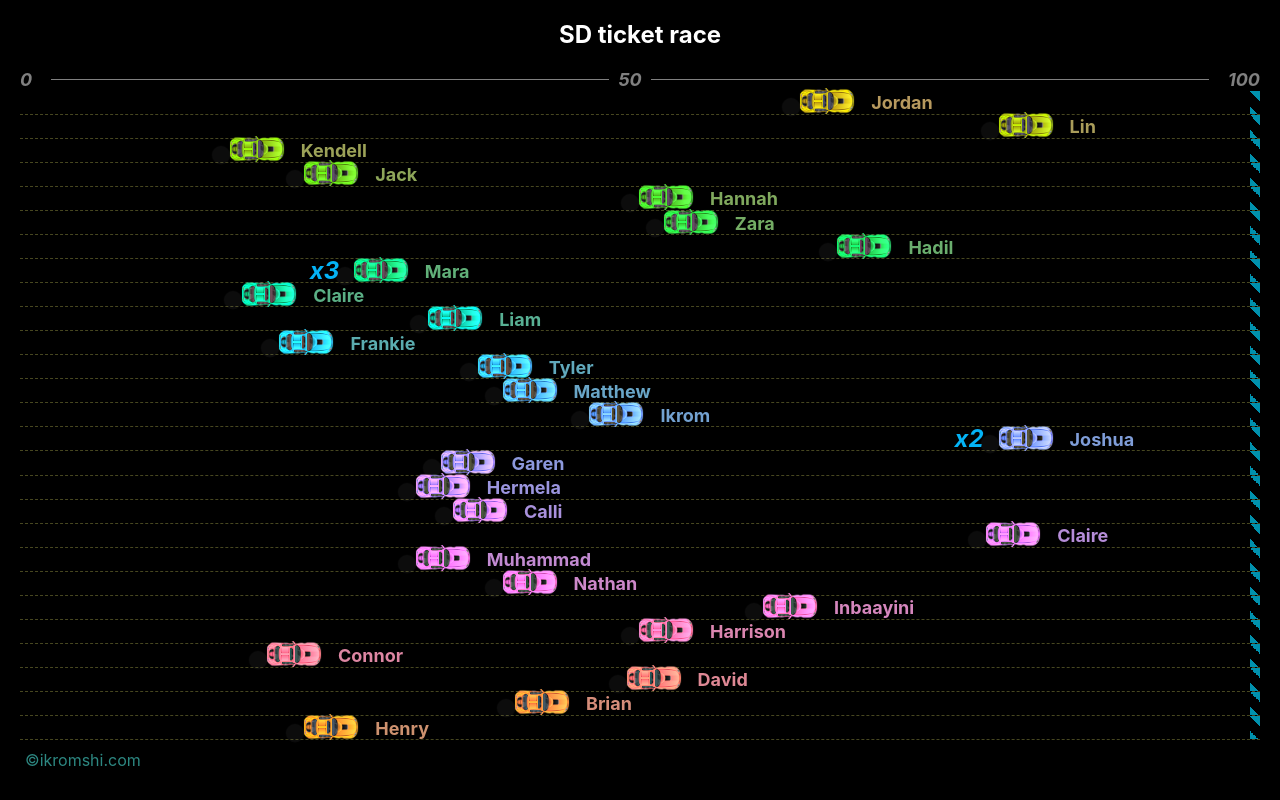
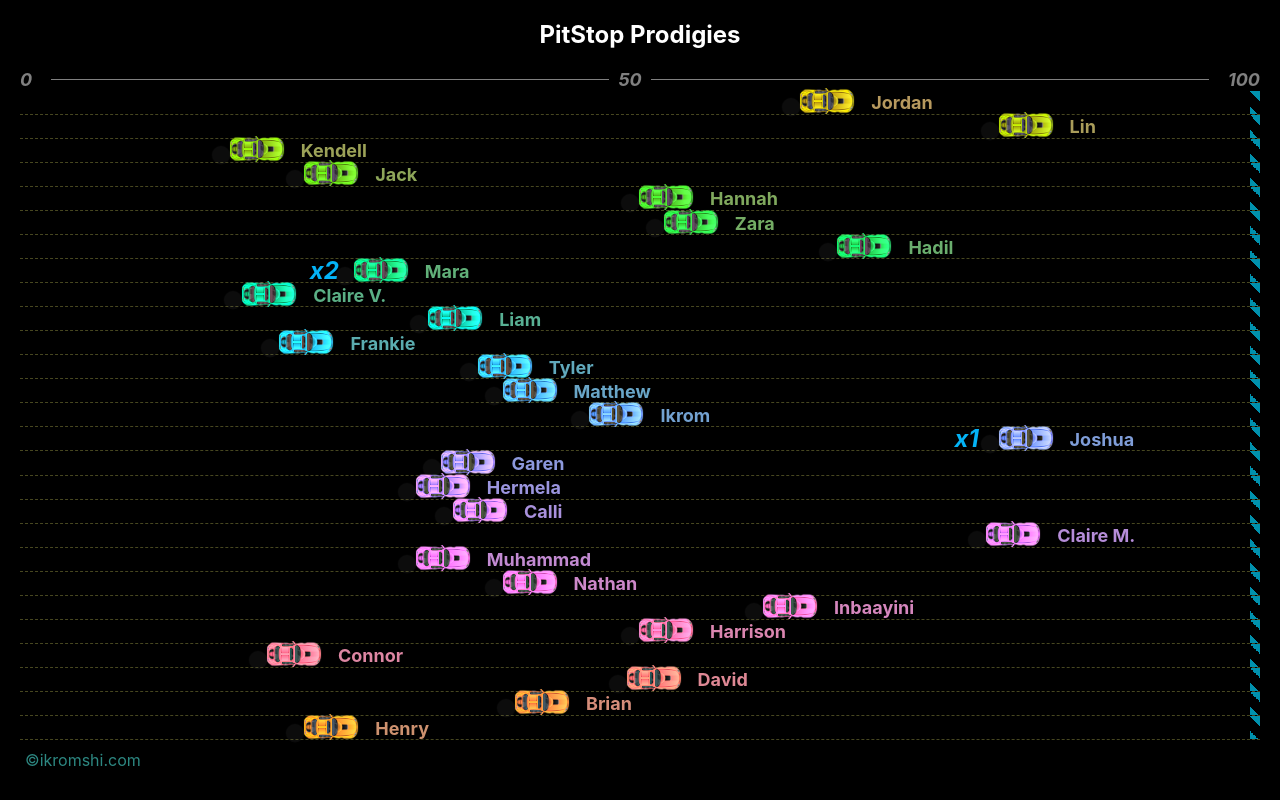
Before and after one commit to ikromshi/horse-racing, a React (Create React App) app: page / in a window 1280 px wide. Built offline with nearby package versions, Linux system fonts and the light colour scheme.

Commit message:
title changed; fixed calculateLapsFinished; added last names for Claires

```diff
--- a/src/components/RaceTrack/RaceTrack.jsx
+++ b/src/components/RaceTrack/RaceTrack.jsx
@@ -220,7 +220,7 @@ const RaceTrack = () => {
   return (
     <Track>
     <audio ref={audioRef} src={hornSound} />
-    <Name>SD ticket race</Name>
+    <Name>PitStop Prodigies</Name>
     <TicketAxis>
         <Milestone>0</Milestone>
         <AxisLine />
@@ -231,11 +231,12 @@ const RaceTrack = () => {
       {carsData.map((car, index) => (
         (car.name.split(" ")[1] !== "Duffus" &&  car.name.split(" ")[1] !== "Ducic" && car.name.split(" ")[1] !== "Campolongo")
         &&
+
         <Lane key={index} numberOfLanes={carsData.length}>
           <CarWrapper position={calculateHorizontalPosition(car.ticket_amount)}>
           {calculateLapsFinished(car.ticket_amount) > 0 && (
             <LapIndicator lapsFinished={calculateLapsFinished(car.ticket_amount)}>
-              x{calculateLapsFinished(car.ticket_amount) + 1}
+              x{calculateLapsFinished(car.ticket_amount)}
             </LapIndicator>
           )}
             <ExhaustSmoke />
@@ -248,7 +249,8 @@ const RaceTrack = () => {
             />
             <NameTag
               color={(index * 360) / carsData.length} // Distribute colors across the spectrum
-              style={{ left: `${calculateHorizontalPosition(car.ticket_amount)}%`, marginLeft: '70px' }}>{car.name.split(" ")[0]}
+              style={{ left: `${calculateHorizontalPosition(car.ticket_amount)}%`, marginLeft: '70px' }}>
+              {car.name.startsWith("Claire ") ? `${car.name.split(" ")[0]} ${car.name.split(" ")[1][0]}.` : car.name.split(" ")[0]}
               </NameTag>
           </CarWrapper>
           <FinishLine />
```
